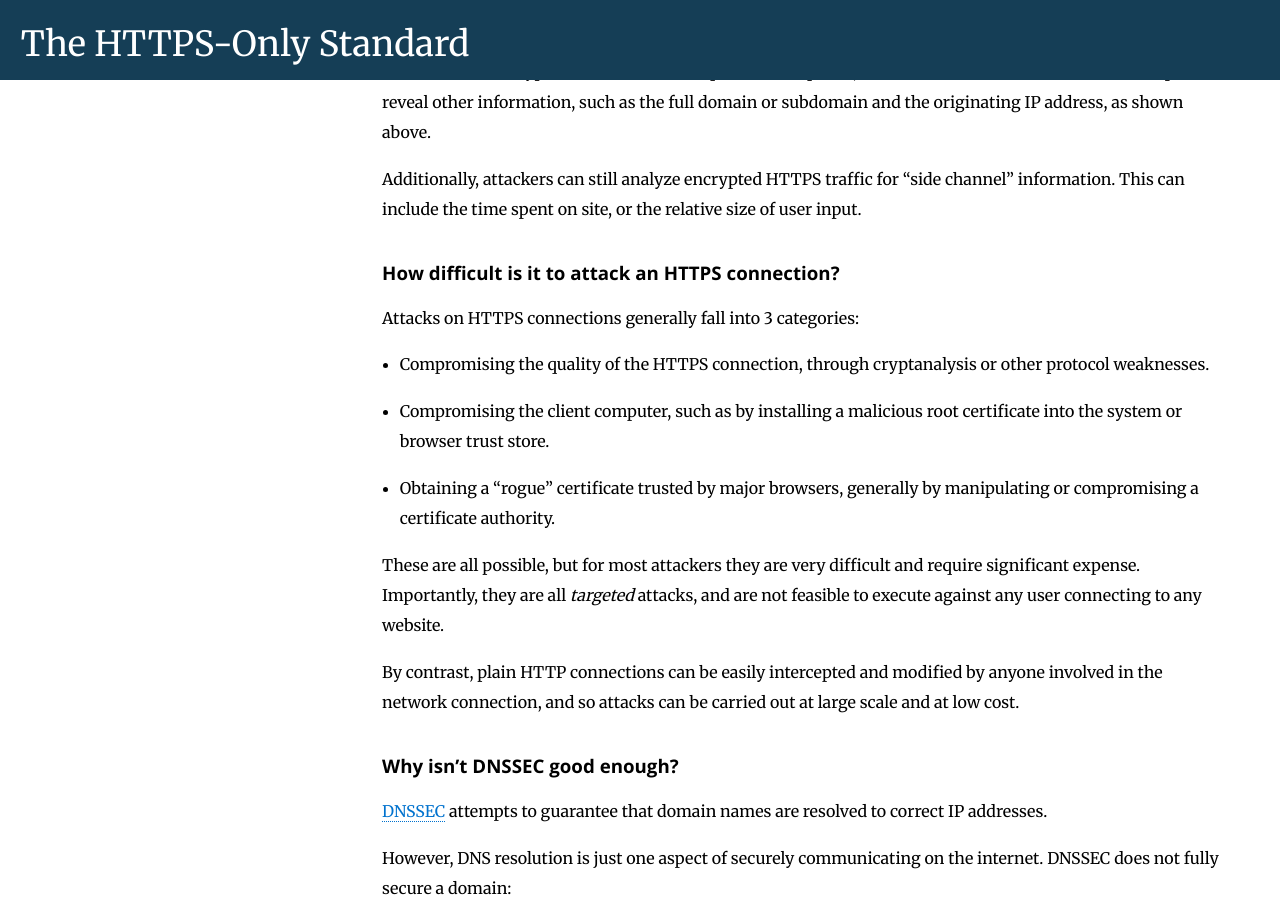
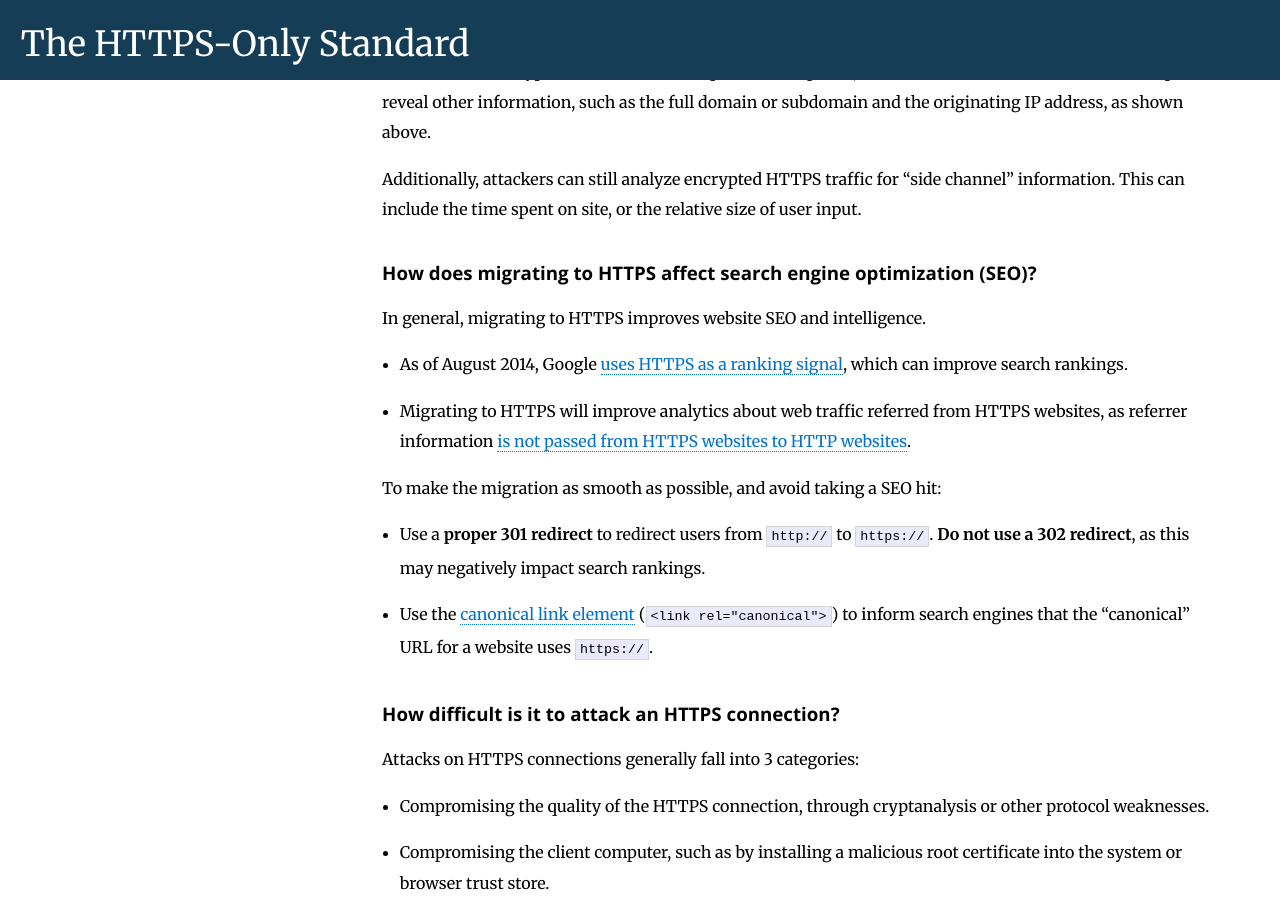
Before and after one commit to GSA/https, a Jekyll site: the page built from pages/faq.md, in a window 1280 px wide and 900 px high, scrolled down 1215 px. Built offline with Jekyll 4.4.1, drawn with Linux system fonts in a browser that asks for light colours; Markdown is read by kramdown in place of the engine named in the settings.

Commit message:
add an FAQ entry about HTTPS and SEO

```diff
--- a/pages/faq.md
+++ b/pages/faq.md
@@ -34,6 +34,18 @@ This is the same for all HTTP methods (GET, POST, PUT, etc.). The URL path and q
 While HTTPS encrypts the entire HTTP request and response, the DNS resolution and connection setup can reveal other information, such as the full domain or subdomain and the originating IP address, as shown above.
 
 Additionally, attackers can still analyze encrypted HTTPS traffic for "side channel" information. This can include the time spent on site, or the relative size of user input.
+
+### How does migrating to HTTPS affect search engine optimization (SEO)?
+
+In general, migrating to HTTPS improves website SEO and intelligence.
+
+* As of August 2014, Google [uses HTTPS as a ranking signal](http://googlewebmastercentral.blogspot.com/2014/08/https-as-ranking-signal.html), which can improve search rankings.
+* Migrating to HTTPS will improve analytics about web traffic referred from HTTPS websites, as referrer information [is not passed from HTTPS websites to HTTP websites](https://stackoverflow.com/a/1361720/16075).
+
+To make the migration as smooth as possible, and avoid taking a SEO hit:
+
+* Use a **proper 301 redirect** to redirect users from `http://` to `https://`. **Do not use a 302 redirect**, as this may negatively impact search rankings.
+* Use the [canonical link element](https://en.wikipedia.org/wiki/Canonical_link_element) (`<link rel="canonical">`) to inform search engines that the "canonical" URL for a website uses `https://`.
 
 ### How difficult is it to attack an HTTPS connection?
 
```
